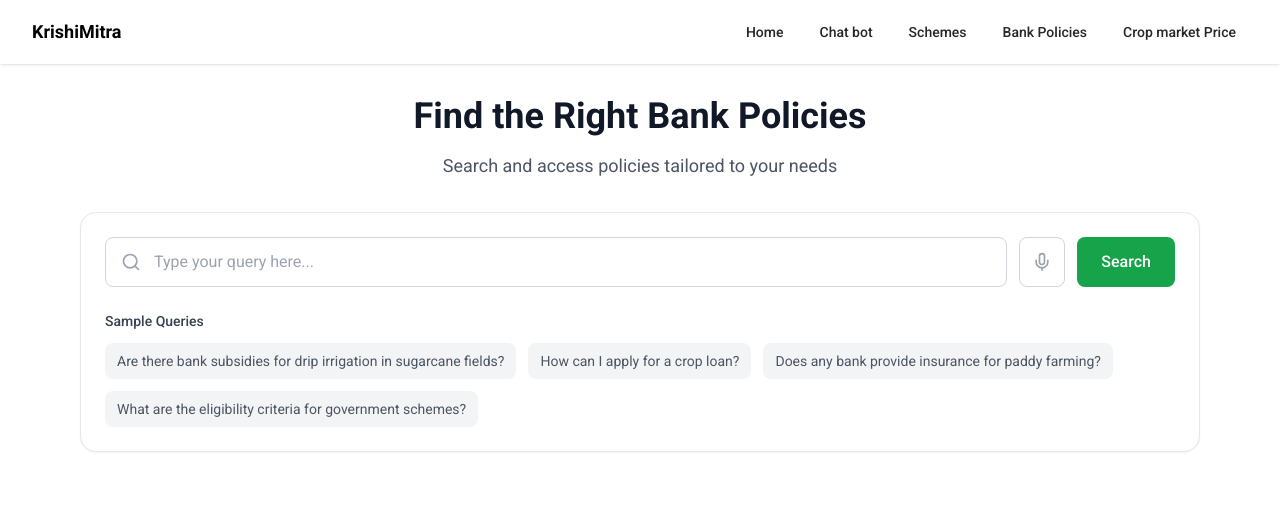
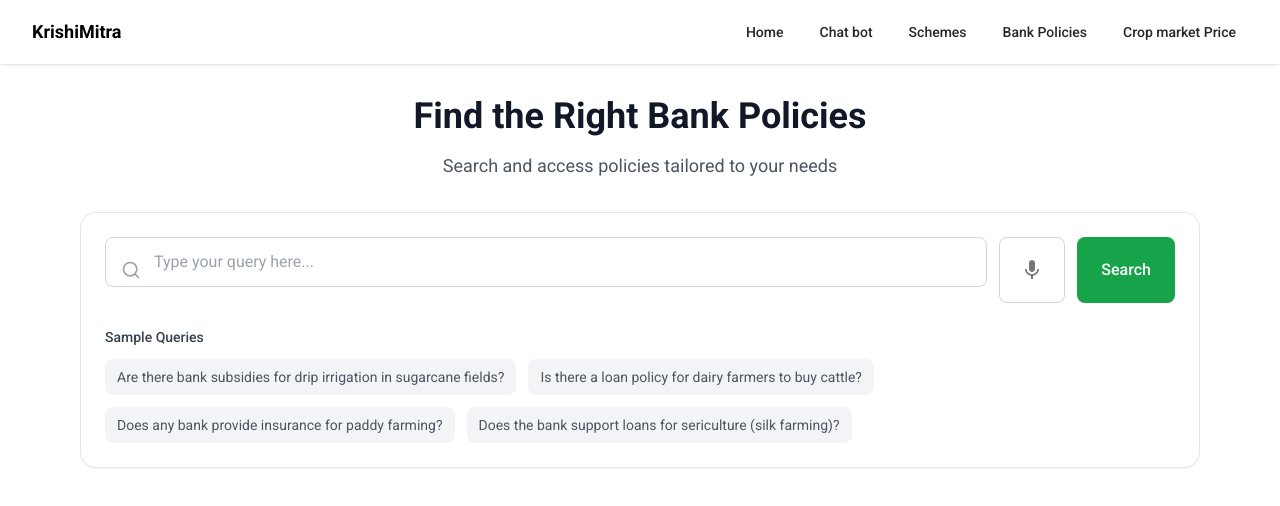
Before and after one commit to SumanthSV/krishimitra, a React (Create React App) app: page /bank-policies in a window 1280 px wide. Shown: the top 506 px of the page. Built offline with nearby package versions, Linux system fonts and the light colour scheme.

Commit message:
first commit

```diff
--- a/src/pages/Bank_policies.tsx
+++ b/src/pages/Bank_policies.tsx
@@ -3,6 +3,7 @@
 import { useState } from "react"
 import { ExternalLink, Mic, Search, X, Loader2,AlertCircle } from "lucide-react"
 import axios from "axios"
+import VoiceInput from '../components/VoiceInput.tsx'
 
 interface Scheme {
   name: string
@@ -55,12 +56,16 @@ export default function Bank_policies() {
     }
   }
 
+  const handleVoiceResult = (transcript: string) => {
+    setSearchQuery(transcript);
+  };
+
 
   const sampleQueries = [
     "Are there bank subsidies for drip irrigation in sugarcane fields?",
-    "How can I apply for a crop loan?",
+    "Is there a loan policy for dairy farmers to buy cattle?",
     "Does any bank provide insurance for paddy farming?",
-    "What are the eligibility criteria for government schemes?",
+    "Does the bank support loans for sericulture (silk farming)?",
   ]
 
 
@@ -95,7 +100,7 @@ export default function Bank_policies() {
             className="p-3 border border-gray-300 rounded-lg hover:bg-gray-50 transition-colors"
             disabled={loading}
           >
-            <Mic className="w-5 h-5 text-gray-400" />
+            <VoiceInput onResult={handleVoiceResult} disabled={loading} />
           </button>
           <button
             onClick={handleSearch}
```
